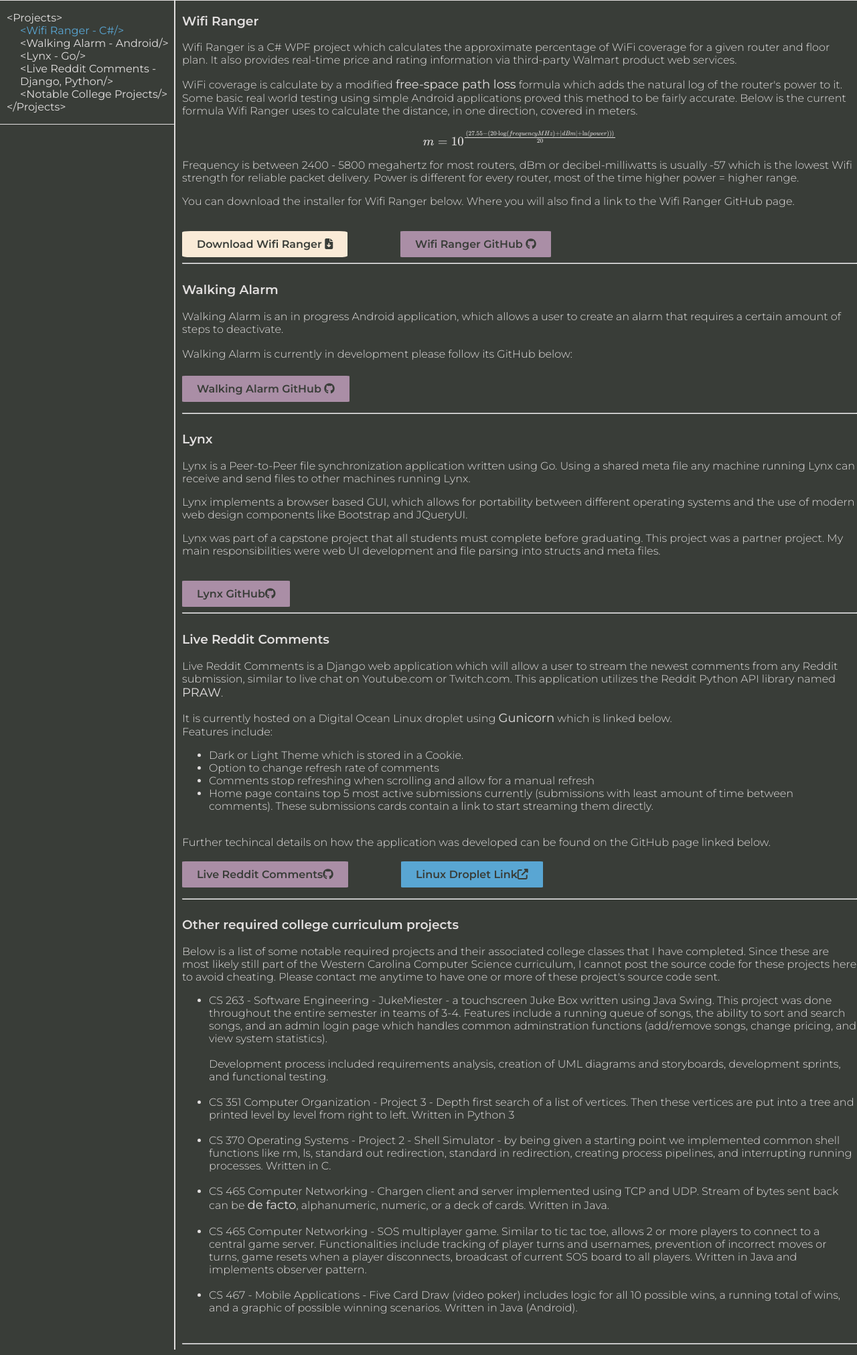
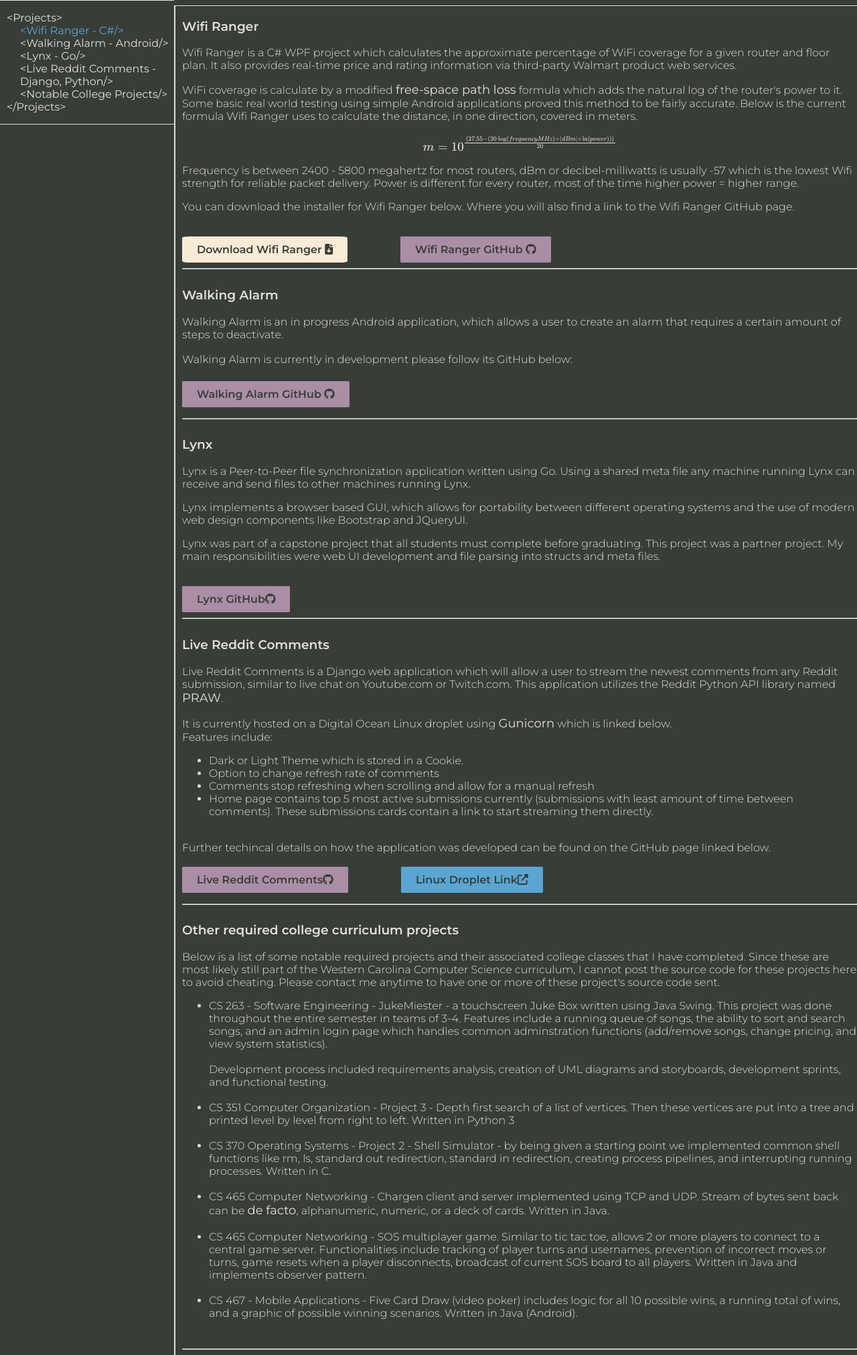
Before and after one commit to maxkernchen/maxkernchen.github.io, a PHP site: page /projects.html in a window 1280 px wide. Shown: the part 62-2085 px from the top of the page at 67% size. Run offline with PHP 8.4, Linux system fonts and the light colour scheme; some libraries are stand-ins or nearby versions.

Commit message:
fixed project menu padding

```diff
--- a/styles.css
+++ b/styles.css
@@ -73,15 +73,15 @@ nav {
   color: var(--white-color);
   display: grid;
   grid-template-columns: auto;
-  grid-template-rows: 40px auto;
-  row-gap: 22px;
+  grid-template-rows: 60px auto;
+  row-gap: 10px;
   grid-template-areas:
       'menu-area-project'
       'content-project'
 }
 
 .project-menu{
-  margin: 0;
+
   text-align: left;
   overflow: hidden;
   list-style: none;
```
